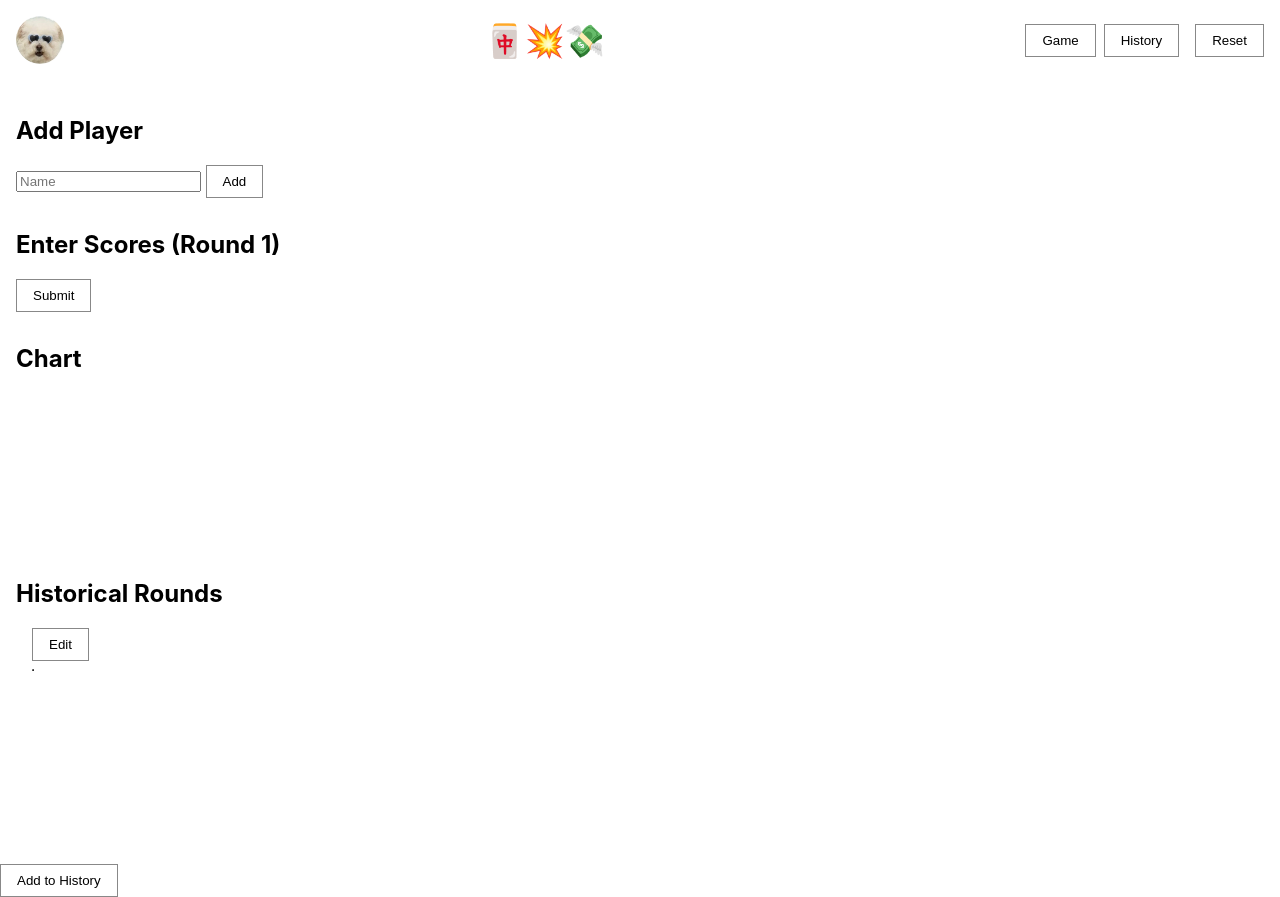
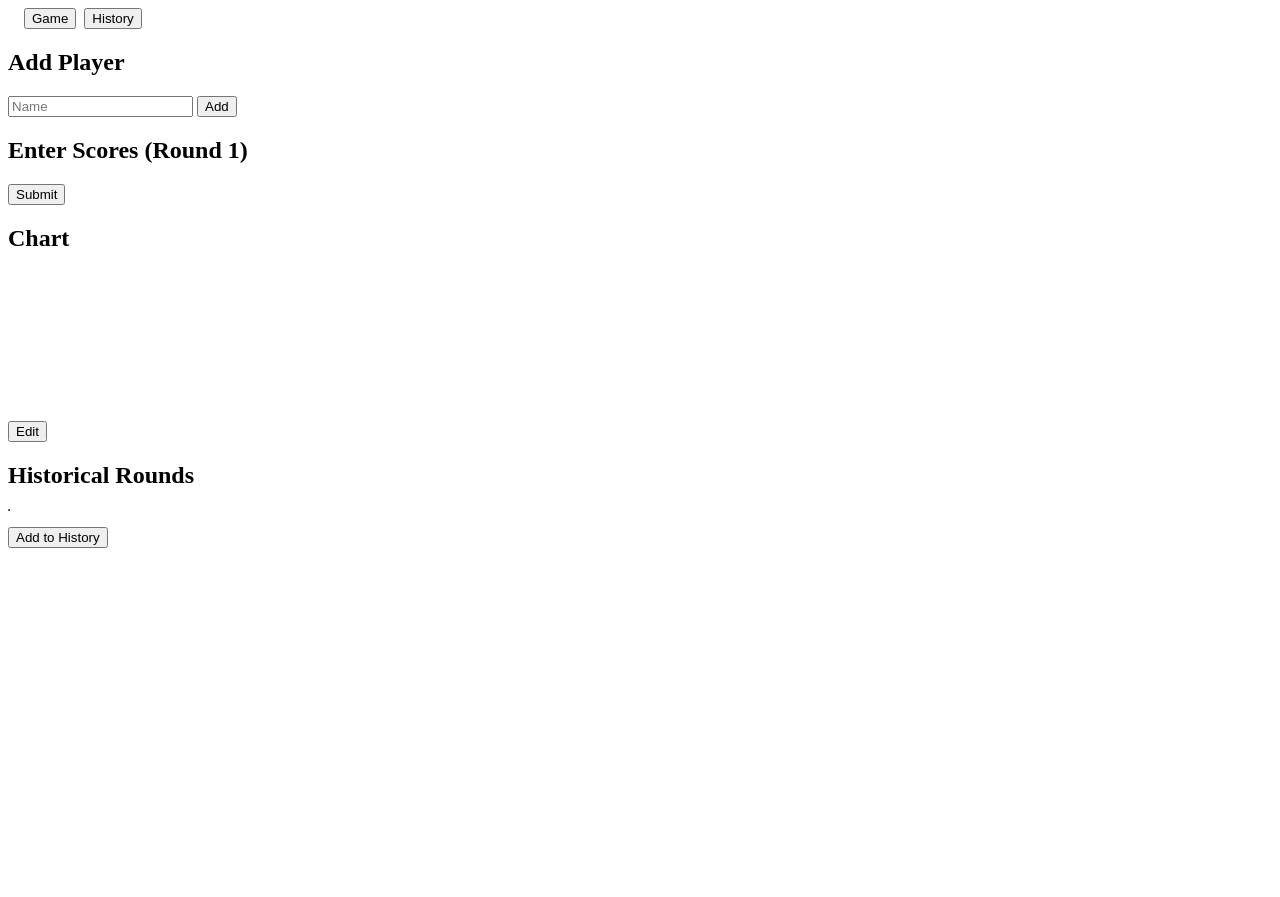
Before and after one commit to b-mar/mahjong-web, a plain HTML site: page index.html in a window 1280 px wide. After the commit the page ends 800 px from the top, so only its background shows below. Drawn offline with nearby package versions, Linux system fonts and the light colour scheme; no server answers.

Commit message:
Update index.html

```diff
--- a/index.html
+++ b/index.html
@@ -1,90 +1,48 @@
-<!-- index.html -->
-<!DOCTYPE html>
-<html lang="en">
-<head>
-  <meta charset="UTF-8" />
-  <meta name="viewport" content="width=device-width,initial-scale=1" />
-  <title>🀄💥💸</title>
-  <!-- firebase -->
-<script src="https://www.gstatic.com/firebasejs/9.23.0/firebase-app-compat.js"></script>
-<script src="https://www.gstatic.com/firebasejs/9.23.0/firebase-firestore-compat.js"></script>
-<!-- Chart.js CDN -->
-  <script src="https://cdn.jsdelivr.net/npm/chart.js"></script>
-  <style>
-    body { font-family: -apple-system,sans-serif; margin:0; padding:0; }
-    header { display:flex; align-items:center; padding:1rem; }
-    header h1 { flex:1; text-align:center; margin:0; }
-    button { padding:0.5rem 1rem; border:1px solid #888; background:transparent; }
-    main { padding:1rem; overflow-y:auto; height: calc(100vh - 64px); }
-    .section { margin-bottom:2rem; }
-    canvas { max-width:100%; height:auto; }
-  </style>
-</head>
-<body>
-  <header style="display:flex; align-items:center; position:relative; padding:1rem;">
-  <!-- Molly’s picture, sized and pushed to the left -->
-  <img
-    src="Molly.jpeg"
-    alt="Molly"
-    style="height:48px; width:48px; object-fit:cover; border-radius:50%; margin-right:1rem;"
-  />
-
-  <!-- Centered title -->
-  <h1 style="flex:1; text-align:center; margin:0;">🀄💥💸</h1>
-
-    <nav style="display:flex; gap:.5rem; padding:0 1rem;">
+<main>
+  <!-- Simple tabs -->
+  <nav style="display:flex; gap:.5rem; padding:0 1rem; margin-bottom:1rem;">
     <button id="tabGame">Game</button>
     <button id="tabHistory">History</button>
   </nav>
 
-    <!-- game tab -->
-
+  <!-- GAME TAB -->
   <section id="gameTab">
-
-  <!-- Reset button on the right -->
-  <button id="resetBtn">Reset</button>
-</header>
-  <main>
-    <div class="section">
+    <div class="section" id="addPlayerSection">
       <h2>Add Player</h2>
       <input type="text" id="newPlayer" placeholder="Name" />
       <button id="addPlayerBtn">Add</button>
     </div>
-    <div class="section">
+
+    <div class="section" id="scoreEntrySection">
       <h2>Enter Scores (Round <span id="roundNum">1</span>)</h2>
       <div id="scoreInputs"></div>
       <button id="submitBtn">Submit</button>
     </div>
-    <div class="section">
+
+    <div class="section" id="chartSection">
       <h2>Chart</h2>
       <canvas id="chartCanvas"></canvas>
     </div>
-    <div class="section">
+
     <div class="section" id="historySection">
-
-      <h2>Historical Rounds</h2>
-      <div id="historyControls" style="padding:0 1rem; margin-bottom:0.5rem;">
+      <!-- edit/save controls for per-game history table -->
+      <div id="historyControls" style="margin-bottom:0.5rem;">
         <button id="editHistoryBtn">Edit</button>
         <button id="saveHistoryBtn" style="display:none;">Save</button>
       </div>
-      <table id="historyTable" border="1" cellpadding="4" style="margin:0 1rem;"></table>
+      <h2>Historical Rounds</h2>
+      <table id="historyTable" border="1" cellpadding="4"></table>
+    </div>
 
-     </div>
-    </div>
-  </main>
-  <script src="script.js"></script>
-    <div style="margin-top:1rem;">
+    <!-- Add to History button -->
+    <div style="margin:1rem 0;">
       <button id="appendHistoryBtn">Add to History</button>
     </div>
   </section>
 
-<!-- history tab -->
-
+  <!-- BIG RUNNING HISTORY TAB -->
   <section id="historyTab" style="display:none; padding:0 1rem;">
     <h2>All History</h2>
     <table id="masterHistoryTable" border="1" cellpadding="4"></table>
   </section>
-
-
-</body>
-</html>
+</main>
```
Lines whose indentation alone changed are shown as unchanged.
